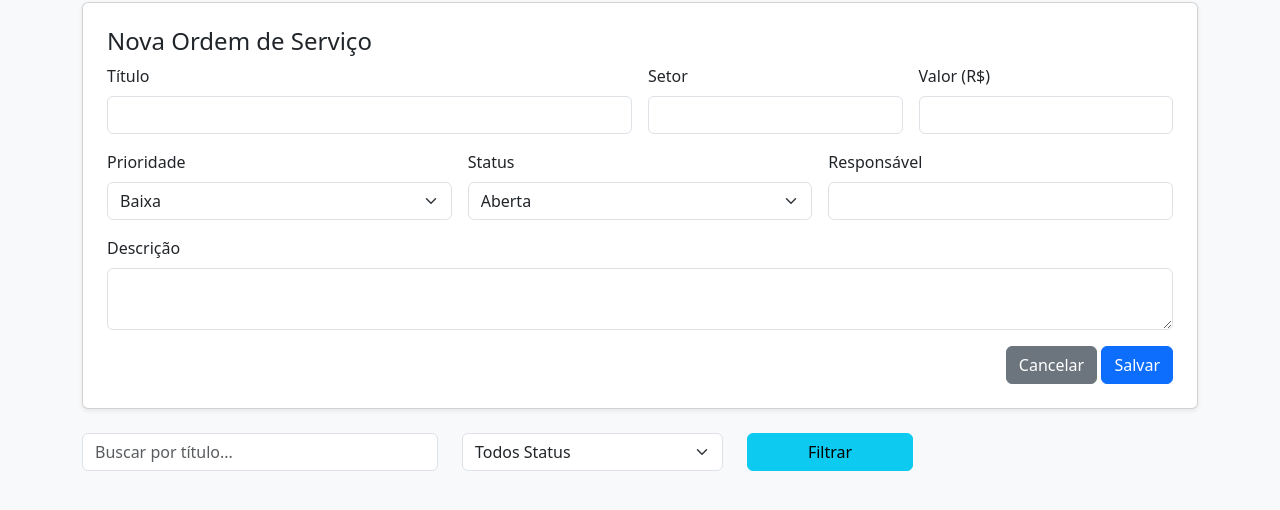
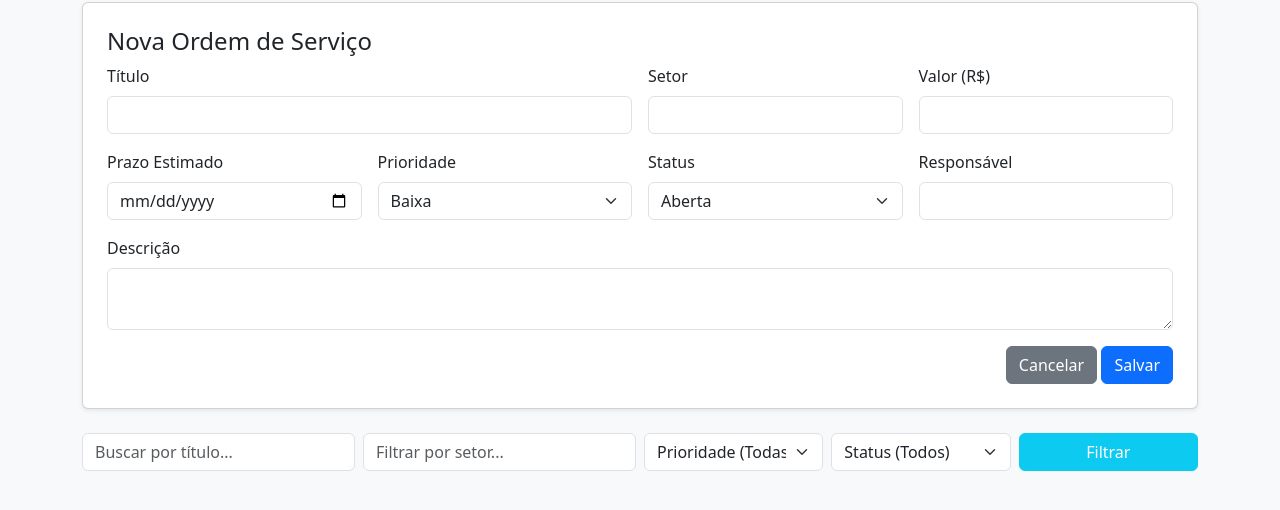
Before and after one commit to GabrielFrois/sistema-de-ordem-de-servico, a website: page public/index.html in a window 1280 px wide. Shown: the part 118-628 px from the top of the page. Drawn offline with nearby package versions, Linux system fonts and the light colour scheme; no server answers.

Commit message:
Add files via upload

```diff
--- a/public/index.html
+++ b/public/index.html
@@ -29,7 +29,13 @@
                         <label class="form-label">Valor (R$)</label>
                         <input type="number" id="valor" class="form-control" step="0.01" required>
                     </div>
-                    <div class="col-md-4">
+
+                    <div class="col-md-3">
+                        <label class="form-label">Prazo Estimado</label>
+                        <input type="date" id="prazo" class="form-control">
+                    </div>
+
+                    <div class="col-md-3">
                         <label class="form-label">Prioridade</label>
                         <select id="prioridade" class="form-select" required>
                             <option value="baixa">Baixa</option>
@@ -37,7 +43,7 @@
                             <option value="alta">Alta</option>
                         </select>
                     </div>
-                    <div class="col-md-4">
+                    <div class="col-md-3">
                         <label class="form-label">Status</label>
                         <select id="status" class="form-select">
                             <option value="aberta">Aberta</option>
@@ -45,7 +51,7 @@
                             <option value="concluída">Concluída</option>
                         </select>
                     </div>
-                    <div class="col-md-4">
+                    <div class="col-md-3">
                         <label class="form-label">Responsável</label>
                         <input type="text" id="responsavel" class="form-control">
                     </div>
@@ -61,25 +67,35 @@
             </form>
         </div>
 
-        <div class="row mb-3">
-            <div class="col-md-4">
+        <div class="row mb-3 g-2">
+            <div class="col-md-3">
                 <input type="text" id="buscaTitulo" class="form-control" placeholder="Buscar por título...">
             </div>
             <div class="col-md-3">
+                <input type="text" id="buscaSetor" class="form-control" placeholder="Filtrar por setor...">
+            </div>
+            <div class="col-md-2">
+                <select id="filtroPrioridade" class="form-select">
+                    <option value="">Prioridade (Todas)</option>
+                    <option value="alta">Alta</option>
+                    <option value="média">Média</option>
+                    <option value="baixa">Baixa</option>
+                </select>
+            </div>
+            <div class="col-md-2">
                 <select id="filtroStatus" class="form-select">
-                    <option value="">Todos Status</option>
+                    <option value="">Status (Todos)</option>
                     <option value="aberta">Aberta</option>
                     <option value="em andamento">Em Andamento</option>
                     <option value="concluída">Concluída</option>
                 </select>
             </div>
             <div class="col-md-2">
-                <button class="btn btn-info w-100" onclick="carregarOrdens()">Filtrar</button>
+                <button class="btn btn-info w-100 text-white" onclick="carregarOrdens()">Filtrar</button>
             </div>
         </div>
 
-        <div id="listaOrdens" class="row">
-            </div>
+        <div id="listaOrdens" class="row"></div>
     </div>
 
     <script src="script.js"></script>
--- a/public/script.js
+++ b/public/script.js
@@ -5,11 +5,17 @@ document.addEventListener('DOMContentLoaded', carregarOrdens);
 
 // Função de Listagem
 async function carregarOrdens() {
+    // Coleta valores dos filtros
     const busca = document.getElementById('buscaTitulo').value;
+    const setor = document.getElementById('buscaSetor').value;
+    const prioridade = document.getElementById('filtroPrioridade').value;
     const status = document.getElementById('filtroStatus').value;
 
+    // Monta URL com query params
     let url = `${API_URL}?`;
     if (busca) url += `busca=${busca}&`;
+    if (setor) url += `setor=${setor}&`;
+    if (prioridade) url += `prioridade=${prioridade}&`;
     if (status) url += `status=${status}`;
 
     try {
@@ -28,6 +34,10 @@ async function carregarOrdens() {
                 .replace(/[\u0300-\u036f]/g, "")
                 .replace(/\s+/g, '-');
 
+            // Formata data do prazo para exibição (DD/MM/YYYY), se existir
+            const prazoFormatado = os.prazo ? new Date(os.prazo).toLocaleDateString('pt-BR') : 'Não definido';
+
+            // Prepara JSON seguro para o botão editar
             const osJson = JSON.stringify(os).replace(/'/g, "&#39;");
 
             const card = `
@@ -38,8 +48,10 @@ async function carregarOrdens() {
                             <small class="${corStatus} fs-6">${os.status.toUpperCase()}</small>
                         </h5>
                         <p class="card-text text-muted mb-1">${os.descricao}</p>
+                        <hr class="my-2">
                         <p class="mb-1"><strong>Setor:</strong> ${os.setor}</p>
                         <p class="mb-1"><strong>Prioridade:</strong> ${os.prioridade}</p>
+                        <p class="mb-1"><strong>Prazo:</strong> ${prazoFormatado}</p>
                         <p class="mb-1"><strong>Valor:</strong> R$ ${os.valor}</p>
                         <div class="mt-2 text-end">
                             <button class="btn btn-sm btn-outline-primary" onclick='editarOrdem(${osJson})'>Editar</button>
@@ -66,6 +78,7 @@ document.getElementById('osForm').addEventListener('submit', async (e) => {
         descricao: document.getElementById('descricao').value,
         setor: document.getElementById('setor').value,
         valor: document.getElementById('valor').value,
+        prazo: document.getElementById('prazo').value || null,
         prioridade: document.getElementById('prioridade').value,
         status: document.getElementById('status').value,
         responsavel: document.getElementById('responsavel').value
@@ -100,8 +113,14 @@ function editarOrdem(os) {
     document.getElementById('status').value = os.status;
     document.getElementById('responsavel').value = os.responsavel || '';
 
+    // Formata a data para o input type="date" (yyyy-mm-dd)
+    if(os.prazo) {
+        document.getElementById('prazo').value = os.prazo.split('T')[0];
+    } else {
+        document.getElementById('prazo').value = '';
+    }
+
     document.getElementById('formTitle').innerText = 'Editar Ordem de Serviço';
-
     window.scrollTo({ top: 0, behavior: 'smooth' });
 }
 
--- a/public/style.css
+++ b/public/style.css
@@ -1,10 +1,14 @@
 .card-os {
     transition: transform 0.2s;
+    border-top: 0;
+    border-right: 0;
+    border-bottom: 0;
 }
 .card-os:hover {
     transform: translateY(-2px);
     box-shadow: 0 4px 8px rgba(0,0,0,0.1);
 }
+
 .status-aberta {
     border-left: 5px solid #0d6efd;
 }
--- a/src/controllers/OrdemController.ts
+++ b/src/controllers/OrdemController.ts
@@ -18,8 +18,11 @@ export const OrdemController = {
             const { status, prioridade, setor, busca } = req.query;
             const filtro: any = {};
 
+            // Filtros exatos
             if (status) filtro.status = status;
             if (prioridade) filtro.prioridade = prioridade;
+
+            // Filtros parciais
             if (setor) filtro.setor = { $regex: setor, $options: 'i' };
             if (busca) filtro.titulo = { $regex: busca, $options: 'i' };
 
@@ -30,6 +33,7 @@ export const OrdemController = {
         }
     },
 
+    // Read One
     async getById(req: Request, res: Response) {
         try {
             const ordem = await Ordem.findById(req.params.id);
--- a/src/server.ts
+++ b/src/server.ts
@@ -12,6 +12,7 @@ const PORT = process.env.PORT || 3000;
 
 app.use(cors());
 app.use(express.json());
+
 app.use(express.static(path.join(__dirname, '../public')));
 
 app.use('/api', rotas);
```
